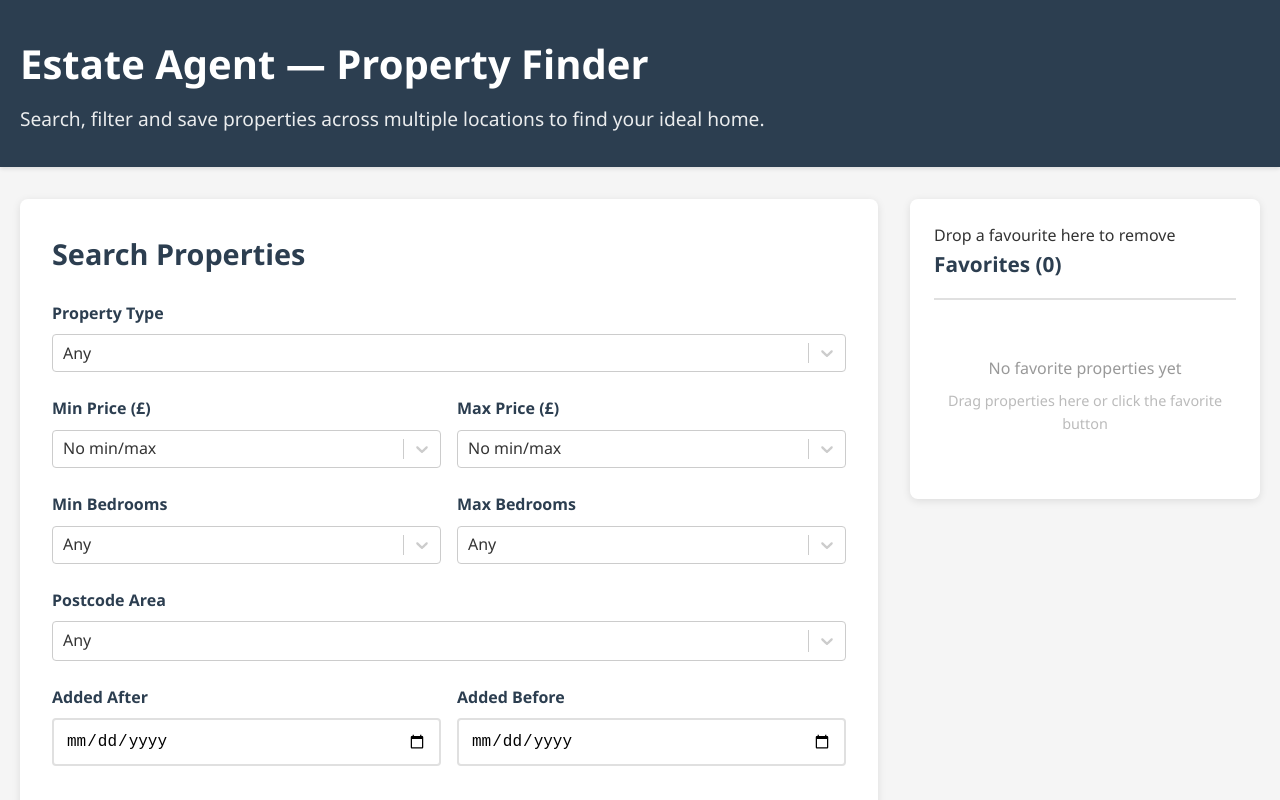
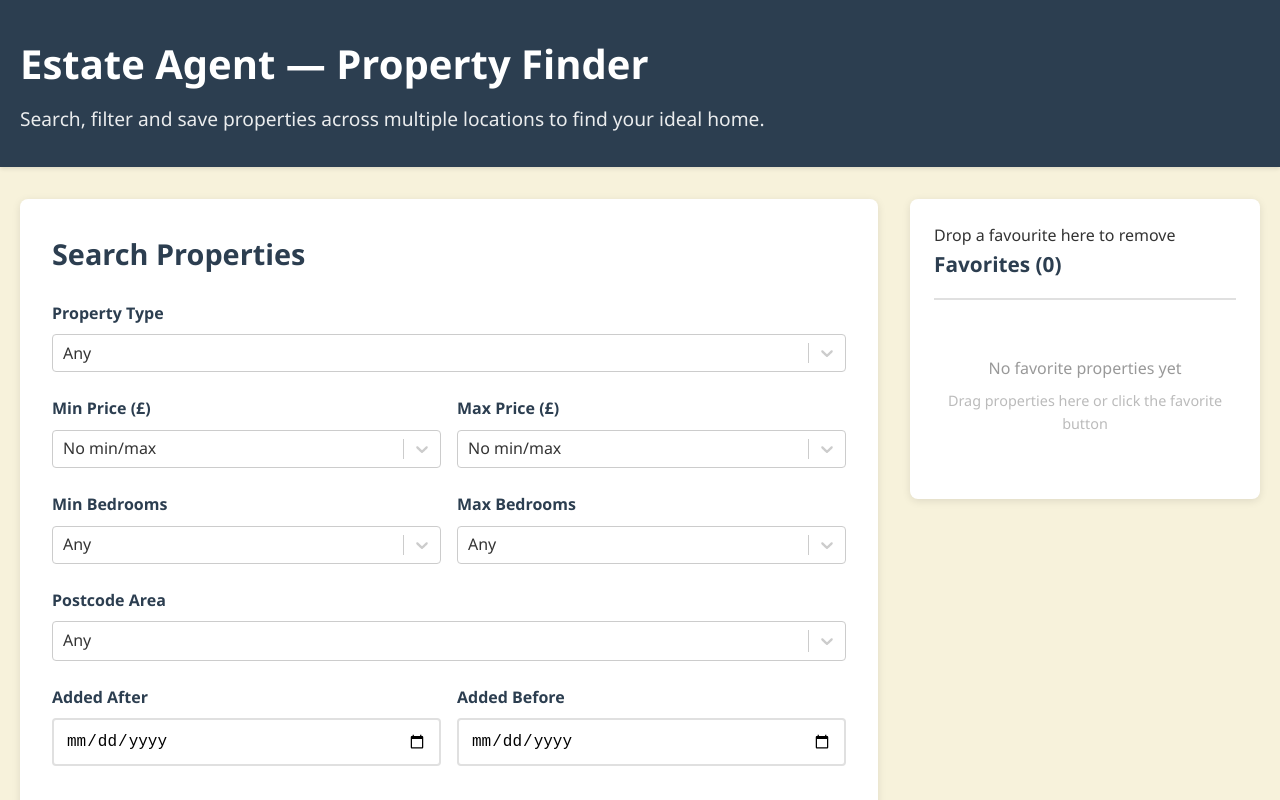
Before and after one commit to Nethmihimasha/estate-agent-app, a React (Create React App) app: page / in a window 1280 px wide. Shown: the top 800 px of the page. Built offline with nearby package versions, Linux system fonts and the light colour scheme.

Commit message:
changed body background colour

```diff
--- a/src/App.css
+++ b/src/App.css
@@ -9,7 +9,7 @@ body {
   font-family: 'Segoe UI', Tahoma, Geneva, Verdana, sans-serif;
   line-height: 1.6;
   color: #333;
-  background-color: #f5f5f5;
+  background-color: #F7F2DB; /* one tone lighter */
 }
 
 .App {
```
